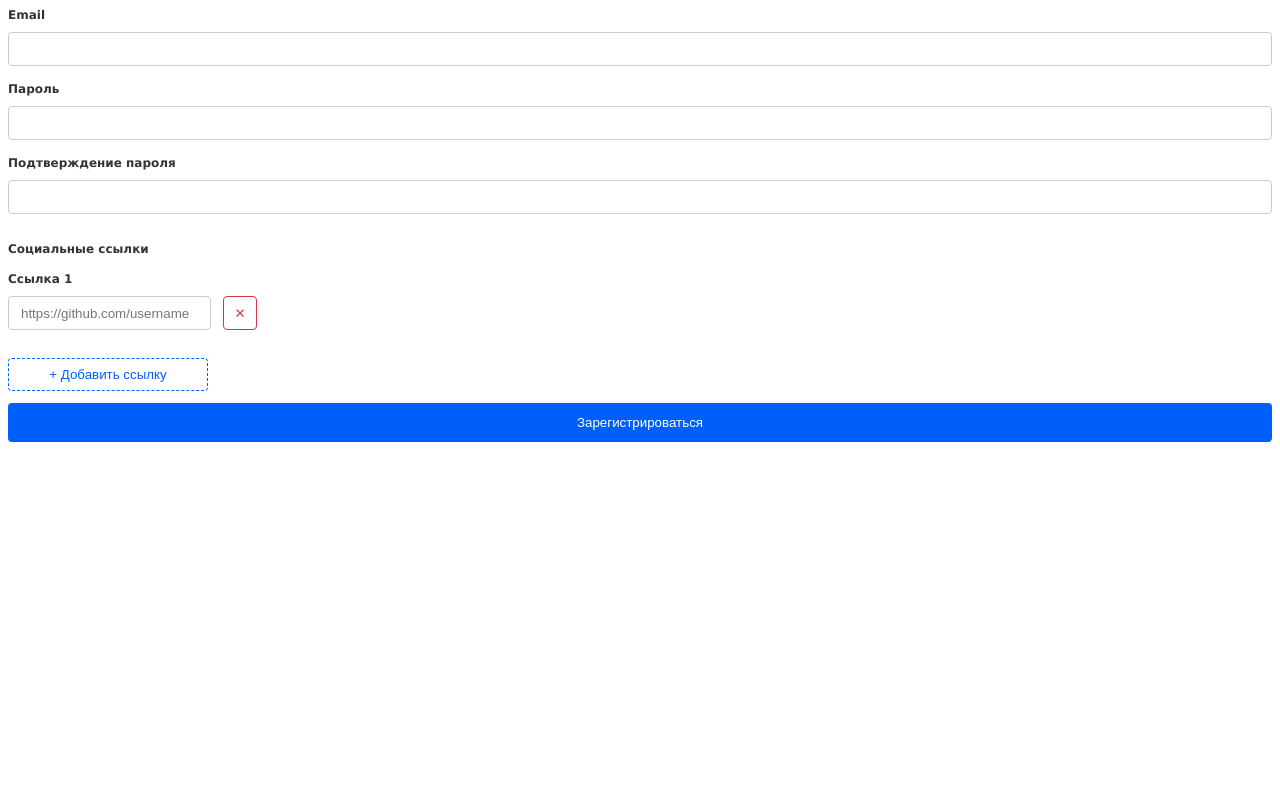
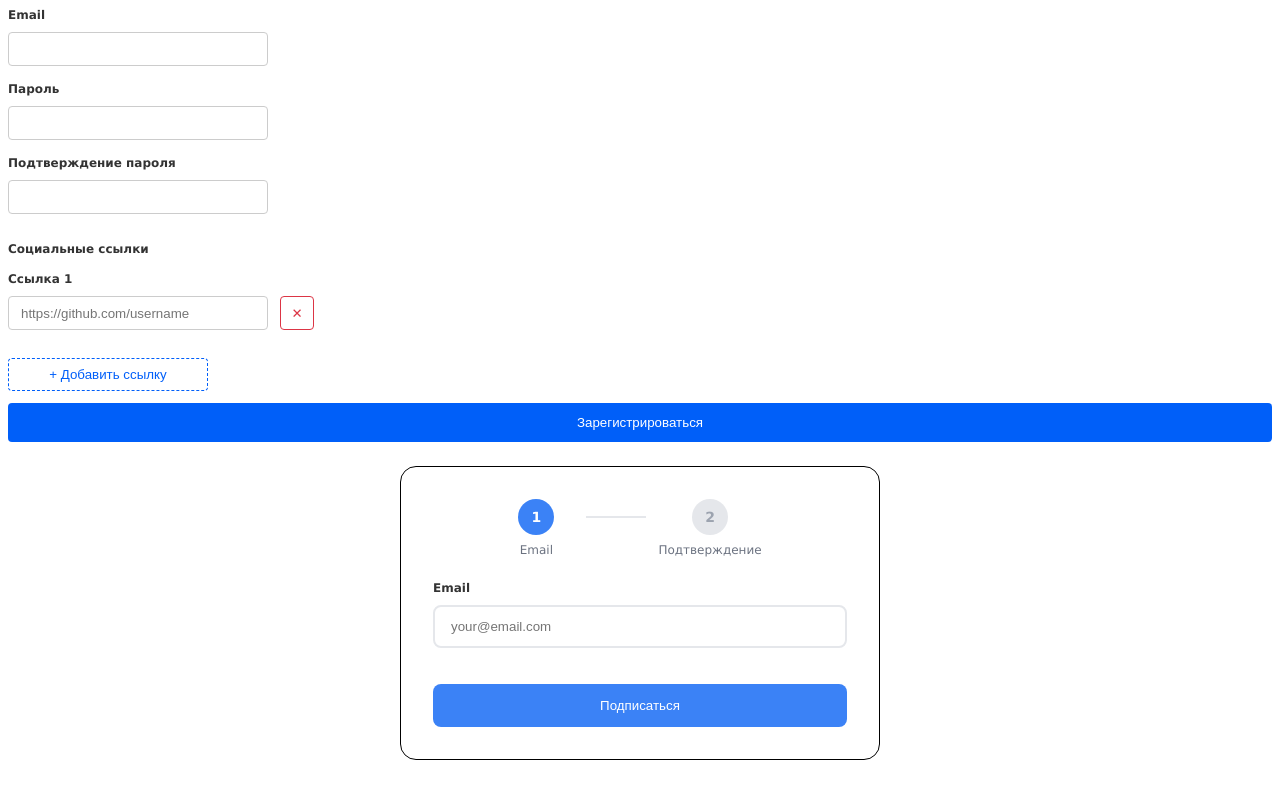
Before and after one commit to wmrsmile2018/sber-practice, a React (Vite) app: page / in a window 1280 px wide. Built offline with nearby package versions, Linux system fonts and the light colour scheme.

Commit message:
lesson-4 attempt-3

```diff
--- /dev/null
+++ b/src/3-features/SubscriptionWizard/index.ts
@@ -0,0 +1 @@
+export * from './ui/SubscriptionWizard';
--- /dev/null
+++ b/src/3-features/SubscriptionWizard/model/subscriptionAction.ts
@@ -0,0 +1,31 @@
+export type SubscriptionState = 'pending' | 'success' | 'error';
+
+const DELAY = 1000;
+const ERROR_CHANCE = 0.3;
+
+export const submitSubscription = async (
+  email: string,
+): Promise<{ email: string } | void> => {
+  await new Promise((resolve, reject) => {
+    setTimeout(() => {
+      if (Math.random() < ERROR_CHANCE) {
+        reject(new Error('Не удалось подписаться. Попробуйте позже.'));
+      } else {
+        resolve({ email });
+      }
+    }, DELAY);
+  });
+};
+
+export const subscriptionAction = async (
+  _prev: SubscriptionState,
+  formData: FormData,
+): Promise<SubscriptionState> => {
+  const email = formData.get('email') as string;
+  try {
+    await submitSubscription(email);
+    return 'success';
+  } catch {
+    return 'error';
+  }
+};
--- /dev/null
+++ b/src/3-features/SubscriptionWizard/ui/SubscriptionWizard.module.css
@@ -0,0 +1,210 @@
+.container {
+  width: 100%;
+  max-width: 480px;
+  margin: 0 auto;
+  padding: 24px;
+}
+
+.wizardCard {
+  background: #ffffff;
+  border-radius: 16px;
+  padding: 32px;
+  display: flex;
+  flex-direction: column;
+  gap: 24px;
+  border: 1px solid black;
+}
+
+.wizardHeader {
+  display: flex;
+  align-items: center;
+  justify-content: center;
+  gap: 12px;
+}
+
+.stepIndicator {
+  display: flex;
+  flex-direction: column;
+  align-items: center;
+  gap: 8px;
+}
+
+.stepNumber {
+  width: 36px;
+  height: 36px;
+  border-radius: 50%;
+  display: flex;
+  align-items: center;
+  justify-content: center;
+  font-weight: 600;
+  font-size: 14px;
+}
+
+.stepActive .stepNumber {
+  background: #3b82f6;
+  color: #ffffff;
+}
+
+.stepInactive .stepNumber {
+  background: #e5e7eb;
+  color: #9ca3af;
+}
+
+.stepLabel {
+  font-size: 12px;
+  font-weight: 500;
+  color: #6b7280;
+}
+
+.stepConnector {
+  width: 60px;
+  height: 2px;
+  border-top: 2px solid #e5e7eb;
+  margin-bottom: 20px;
+  margin-left: 20px;
+}
+
+.wizardForm {
+  display: flex;
+  flex-direction: column;
+  gap: 20px;
+}
+
+.input {
+  padding: 12px 16px;
+  border: 2px solid #e5e7eb;
+  border-radius: 8px;
+
+  &:focus {
+    border-color: #3b82f6;
+  }
+}
+
+.submitButton {
+  width: 100%;
+  padding: 14px;
+  background: #3b82f6;
+  color: #ffffff;
+  border: none;
+  border-radius: 8px;
+}
+
+.disabled {
+  cursor: not-allowed;
+}
+
+.footerText {
+  text-align: center;
+  font-size: 12px;
+  color: #9ca3af;
+  margin-top: 8px;
+}
+
+/* ===== Success State ===== */
+.successCard {
+  background: #ffffff;
+  border-radius: 16px;
+  box-shadow: 0 4px 24px rgba(0, 0, 0, 0.08);
+  padding: 48px 32px;
+  display: flex;
+  flex-direction: column;
+  align-items: center;
+  gap: 16px;
+  text-align: center;
+}
+
+.successIcon {
+  width: 64px;
+  height: 64px;
+  border-radius: 50%;
+  background: #10b981;
+  color: #ffffff;
+  font-size: 32px;
+  display: flex;
+  align-items: center;
+  justify-content: center;
+  margin-bottom: 8px;
+}
+
+.successTitle {
+  font-size: 20px;
+  font-weight: 700;
+  color: #111827;
+  margin: 0;
+}
+
+.successText {
+  font-size: 14px;
+  color: #6b7280;
+  margin: 0;
+  line-height: 1.6;
+}
+
+.backButton {
+  margin-top: 8px;
+  padding: 12px 32px;
+  background: #10b981;
+  color: #ffffff;
+  border: none;
+  border-radius: 8px;
+  font-size: 14px;
+  font-weight: 600;
+  cursor: pointer;
+}
+
+.backButton:hover {
+  background: #059669;
+}
+
+.errorCard {
+  background: #ffffff;
+  border-radius: 16px;
+  padding: 48px 32px;
+  display: flex;
+  flex-direction: column;
+  align-items: center;
+  gap: 16px;
+  text-align: center;
+}
+
+.errorIcon {
+  width: 64px;
+  height: 64px;
+  border-radius: 50%;
+  background: #ef4444;
+  color: #ffffff;
+  font-size: 28px;
+  display: flex;
+  align-items: center;
+  justify-content: center;
+  margin-bottom: 8px;
+}
+
+.errorTitle {
+  font-size: 20px;
+  font-weight: 700;
+  color: #111827;
+  margin: 0;
+}
+
+.errorText {
+  font-size: 14px;
+  color: #6b7280;
+  margin: 0;
+}
+
+.errorActions {
+  margin-top: 8px;
+}
+
+.retryButton {
+  padding: 12px 32px;
+  background: #ef4444;
+  color: #ffffff;
+  border: none;
+  border-radius: 8px;
+}
+
+.retryButton:hover {
+  background: #dc2626;
+}
--- /dev/null
+++ b/src/3-features/SubscriptionWizard/ui/SubscriptionWizard.tsx
@@ -0,0 +1,92 @@
+import { memo, useActionState } from 'react';
+import { FormField } from 'shared/ui-kit';
+import { subscriptionAction } from '../model/subscriptionAction';
+import styles from './SubscriptionWizard.module.css';
+
+const SUBMIT_LABEL = 'Подписаться';
+
+export const SubscriptionWizard = memo(() => {
+  const [state, formAction, pending] = useActionState(
+    subscriptionAction,
+    'pending',
+  );
+
+  const handleBack = () => {
+    window.location.reload();
+  };
+
+  if (state === 'success') {
+    return (
+      <div className={styles.container}>
+        <div className={styles.successCard}>
+          <div className={styles.successIcon}>✓</div>
+          <h2 className={styles.successTitle}>Подписка оформлена!</h2>
+          <p className={styles.successText}>
+            Мы отправили письмо для подтверждения на вашу почту.
+          </p>
+          <button className={styles.backButton} onClick={handleBack}>
+            Вернуться
+          </button>
+        </div>
+      </div>
+    );
+  }
+
+  if (state === 'error') {
+    return (
+      <div className={styles.container}>
+        <div className={styles.errorCard}>
+          <div className={styles.errorIcon}>✕</div>
+          <h2 className={styles.errorTitle}>Ошибка подписки</h2>
+          <p className={styles.errorText}>
+            Не удалось подписаться. Пожалуйста, попробуйте ещё раз.
+          </p>
+          <div className={styles.errorActions}>
+            <button className={styles.retryButton} onClick={handleBack}>
+              Попробовать снова
+            </button>
+          </div>
+        </div>
+      </div>
+    );
+  }
+
+  return (
+    <div className={styles.container}>
+      <div className={styles.wizardCard}>
+        <div className={styles.wizardHeader}>
+          <div className={`${styles.stepIndicator} ${styles.stepActive}`}>
+            <span className={styles.stepNumber}>1</span>
+            <span className={styles.stepLabel}>Email</span>
+          </div>
+          <div className={styles.stepConnector} />
+          <div className={`${styles.stepIndicator} ${styles.stepInactive}`}>
+            <span className={styles.stepNumber}>2</span>
+            <span className={styles.stepLabel}>Подтверждение</span>
+          </div>
+        </div>
+
+        <form action={formAction} className={styles.wizardForm}>
+          <FormField label='Email' name='email' error={undefined}>
+            <input
+              type='email'
+              name='email'
+              className={styles.input}
+              placeholder='your@email.com'
+              required
+              disabled={pending}
+            />
+          </FormField>
+
+          <button
+            type='submit'
+            className={`${styles.submitButton}`}
+            disabled={pending}
+          >
+            {pending ? 'Отправка...' : SUBMIT_LABEL}
+          </button>
+        </form>
+      </div>
+    </div>
+  );
+});
--- a/src/3-features/UserRegistration/ui/UserRegistration.module.css
+++ b/src/3-features/UserRegistration/ui/UserRegistration.module.css
@@ -9,6 +9,7 @@
   border-radius: 4px;
   height: 34px;
   box-sizing: border-box;
+  width: 260px;
 
   &:focus {
     outline: none;
--- /dev/null
+++ b/src/5-pages/wizard/index.ts
@@ -0,0 +1 @@
+export * from './ui/Form';
--- /dev/null
+++ b/src/5-pages/wizard/ui/Form.tsx
@@ -0,0 +1,5 @@
+import { SubscriptionWizard } from 'features/SubscriptionWizard';
+
+export const Form = () => {
+  return <SubscriptionWizard />;
+};
--- a/src/6-app/App.tsx
+++ b/src/6-app/App.tsx
@@ -2,12 +2,14 @@ import styles from './App.module.css';
 import { Provider } from 'react-redux';
 import { store } from './store/store';
 import { RegistrationPage } from 'pages/users';
+import { Form } from 'pages/wizard';
 function App() {
   return (
     <div className={styles.container}>
       <Provider store={store}>
         <RegistrationPage />
         {/* <TaskPage /> */}
+        <Form />
       </Provider>
     </div>
   );
```
